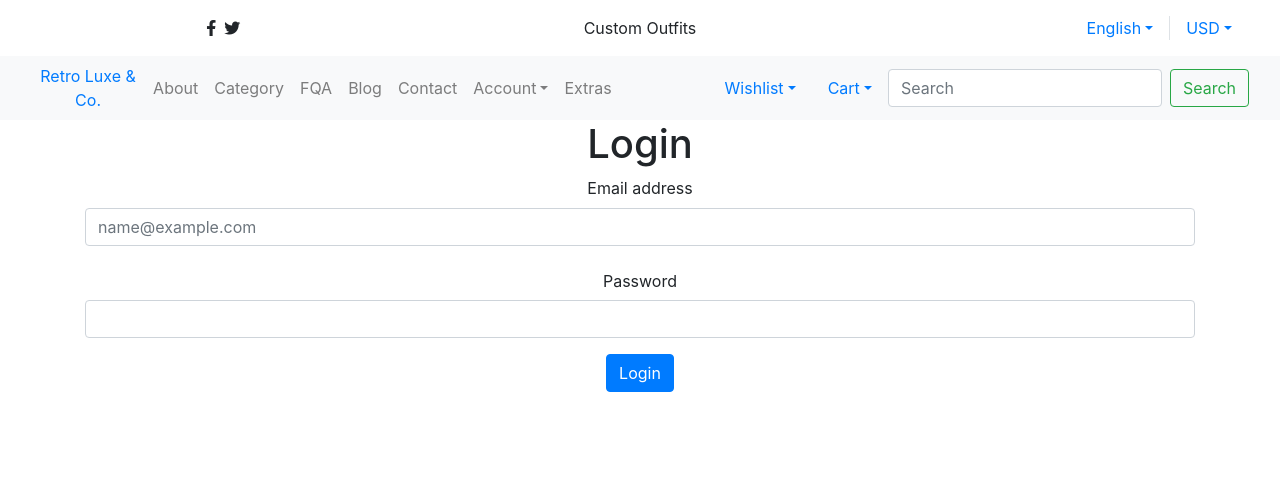
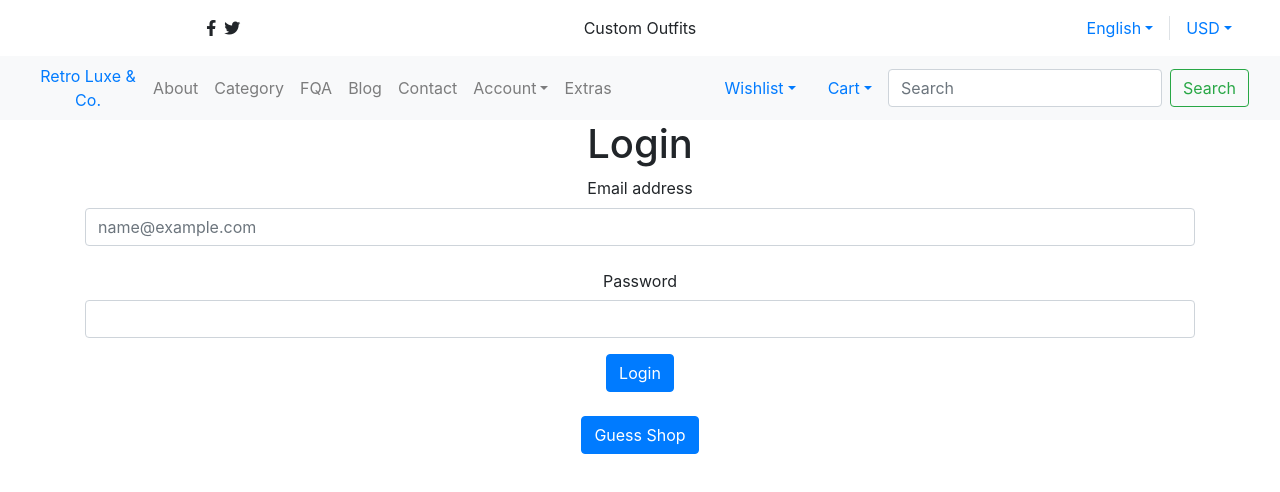
Before and after one commit to dagreatcode/RetroLuxe-Co.LLC, a React (Create React App) app in the folder client/: page /login in a window 1280 px wide. Shown: the top 492 px of the page. Built offline with nearby package versions, Linux system fonts and the light colour scheme; no server answers.

Commit message:
login page added

```diff
--- a/client/src/containers/pages/Login/Login.jsx
+++ b/client/src/containers/pages/Login/Login.jsx
@@ -36,6 +36,12 @@
               Login
             </button>
           </div>
+          <br/>
+          <div class="col-12">
+            <button class="btn btn-primary" type="submit">
+              Guess Shop
+            </button>
+          </div>
         </form>
       </>
     );
```
